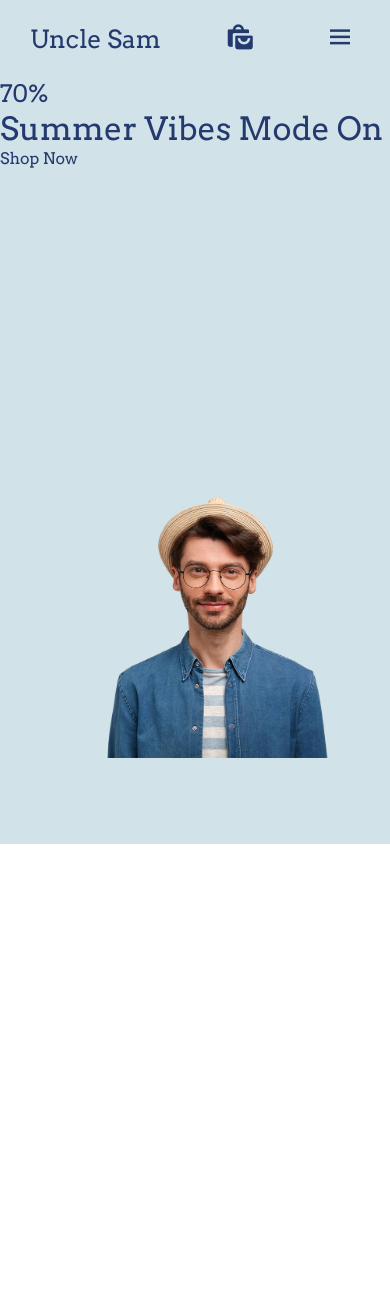
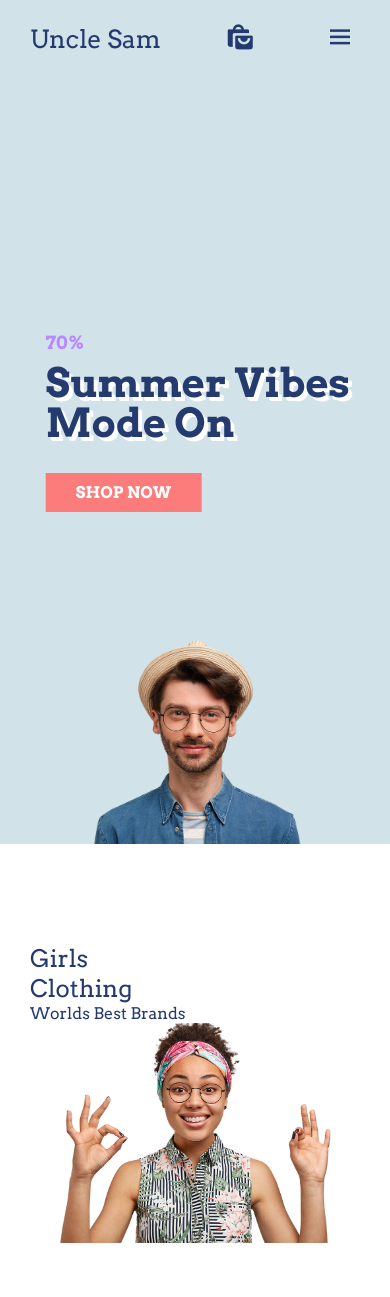
Before and after one commit to Sammienator/commerce, a plain HTML site: page index.html in a window 390 px wide. Before the commit the page ends 844 px from the top, so only its background shows below. Drawn offline with nearby package versions, Linux system fonts and the light colour scheme.

Commit message:
changes galore

```diff
--- a/index.html
+++ b/index.html
@@ -94,6 +94,29 @@
         <a href="#" class="btn">Shop Now</a>
     </div>
     </header>
+    <!-- main -->
+    <main>
+        <section class="section advert">
+            <div class="advert-center container">
+                <div class="advert-box">
+                    <div class="dotted">
+                        <div class="content">
+                            <h2>
+                                Girls <br> Clothing
+                            </h2>
+                            <h4> Worlds Best Brands</h4>
+
+                        </div>
+
+                    </div>
+                    <img src="../commerce/images/advert1.png" alt="">
+                </div>
+
+            </div>
+        </section>
+
+    </main>
+
 
     <!-- GSAP -->
   <script src="https://cdnjs.cloudflare.com/ajax/libs/gsap/3.7.0/gsap.min.js"> </script>
--- a/style.css
+++ b/style.css
@@ -188,3 +188,97 @@ li{
     height: 60rem;
     object-fit: contain;
 }
+.hero-content{
+   position: absolute;
+   top: 50%;
+   transform: translate(25%, -50%);
+}
+.hero-content h2{
+    color: #b888ff;
+    font-size: 3rem;
+    font-weight: 700;
+    margin-bottom: 1rem;
+}
+.hero-content.discount{
+    color: #fbb419;
+}
+.hero-content h1 span{
+    color: #253b70;
+    font-size: 6rem;
+    font-weight: 700;
+    display: block;
+    line-height: 1;
+    text-shadow: 3px 3px 0 white, 4px 4px 0 white;
+}
+.btn{
+    display: inline-block;
+    background-color: #fc7c7c;
+    padding: 1.2rem 4rem;
+    color: #fff;
+    font-weight: 600;
+    text-transform: uppercase;
+    margin-top: 3rem;
+}
+@media only screen and (max-width: 1200px){
+    .header .hero-img{
+        right: -20%;
+        }
+        .hero-content{
+            transform: translate(20%, -50%);
+
+        }
+        .hero-content h2{
+            font-size: 2rem;
+        }
+        .hero-content h1 span{
+            font-size: 5rem;
+        }
+}
+@media only screen and (max-width: 996px){
+
+    .header{
+        min-height: 70vh;
+    }
+    .header .hero-img{
+        height: 40rem;
+        right: -10%;
+        }
+        .hero-content{
+            transform: translate(20%, -50%);
+
+        }
+        .hero-content h2{
+            font-size: 2rem;
+        }
+        .hero-content h1 span{
+            font-size: 5rem;
+        }
+}
+@media only screen and (max-width: 567px){
+    .header{
+        min-height: 100vh;
+    }
+    .header .hero-img{
+        bottom: -15%;
+        right: 0;
+        }
+        .hero-content{
+            transform: translate(15%, -50%);
+
+        }
+        .hero-content h2{
+            font-size: 1.8rem;
+        }
+        .hero-content h1 span{
+            font-size: 4rem;
+        }
+        .hero-content a{
+            padding: 1rem 3rem;
+        }
+}
+
+/* advert */
+.section{
+    padding: 10rem 0 5rem 0;
+
+}
```
